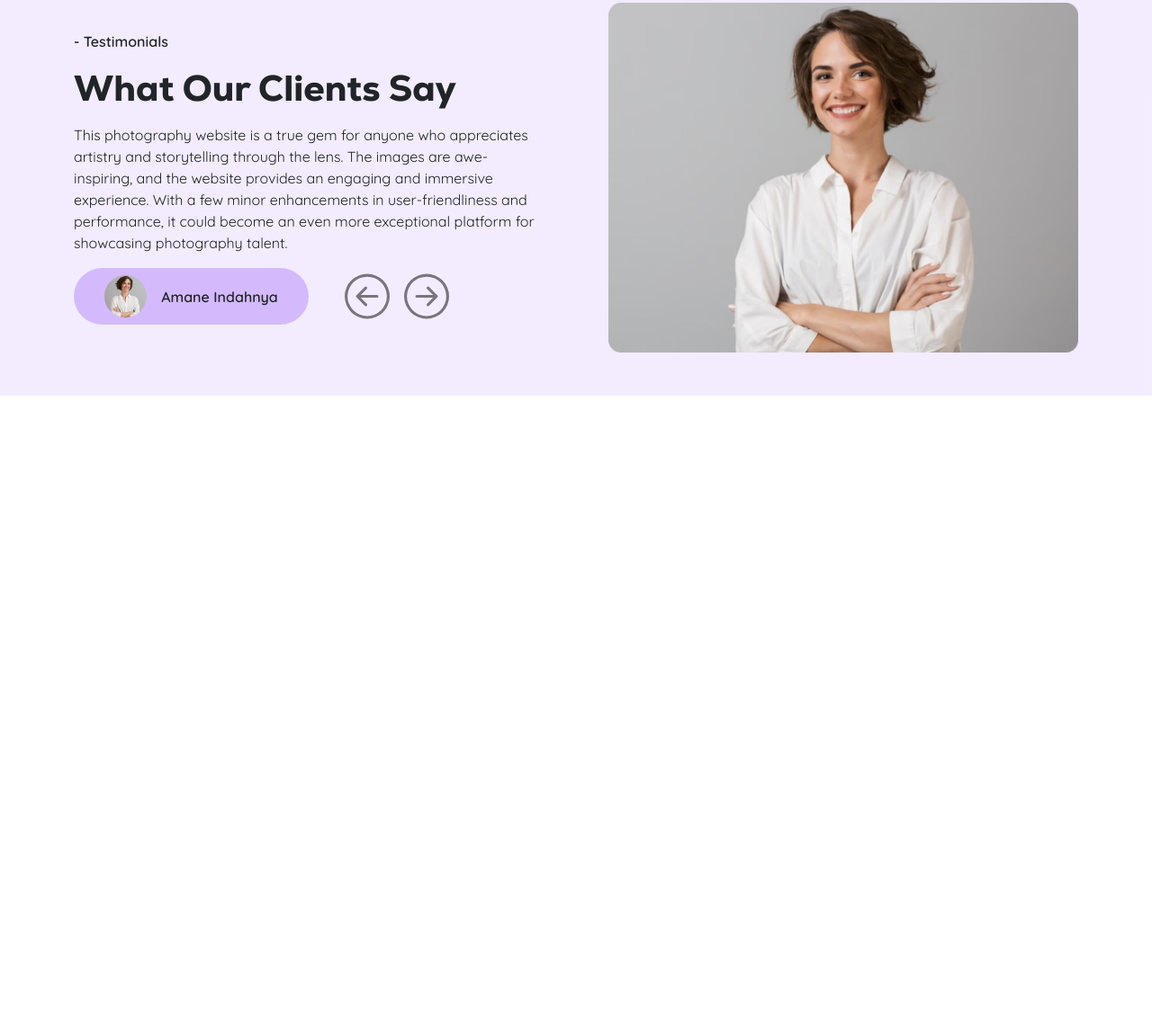
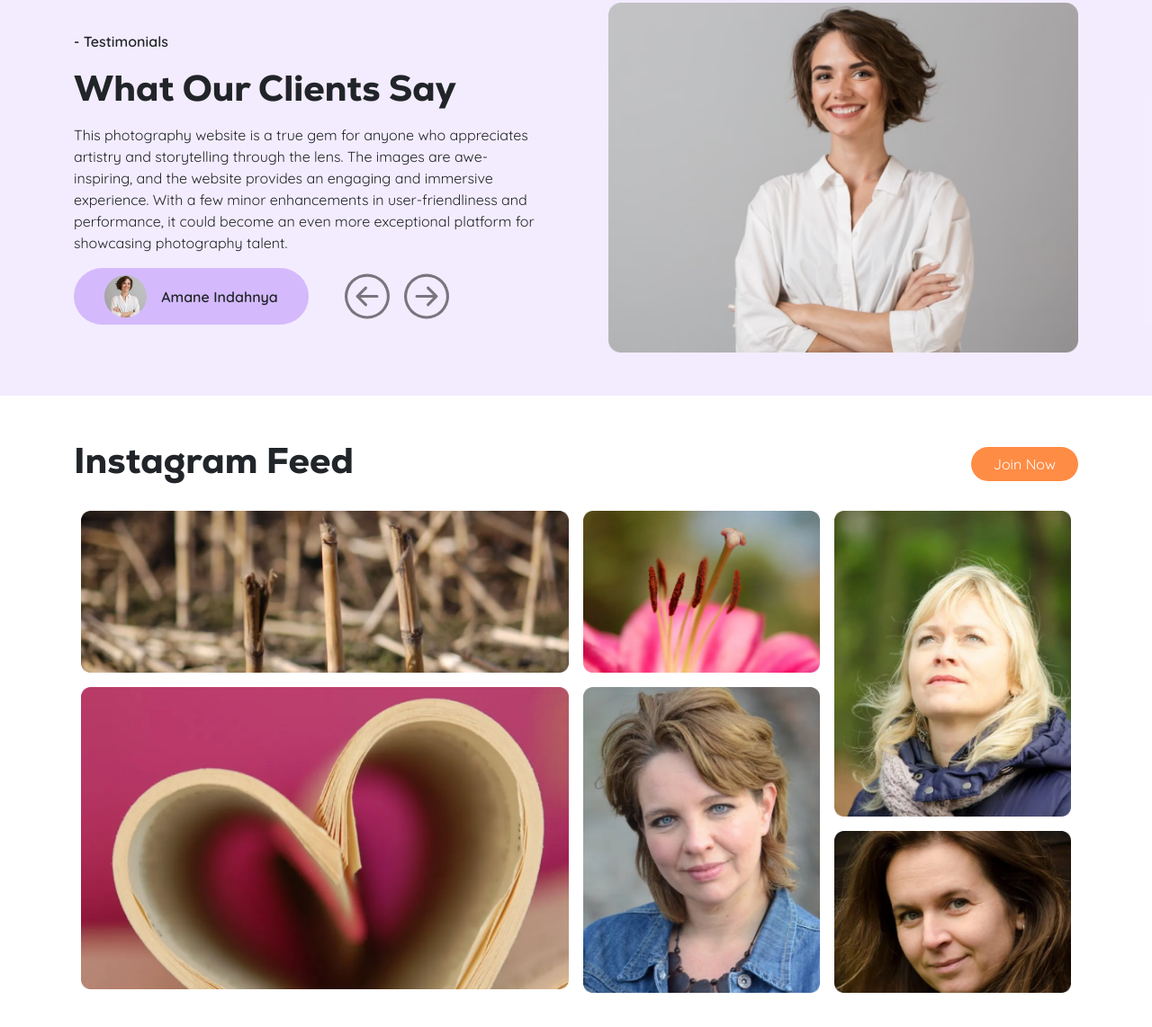
Before and after one commit to mominul-islam45/Bootstrap-assignment, a plain HTML site: page index.html in a window 1280 px wide. Shown: the part 3197-4339 px from the top of the page at 90% size. Before the commit the page ends 3637 px from the top, so only its background shows below. Drawn offline with nearby package versions, Linux system fonts and the light colour scheme.

Commit message:
Instagram-feed section added

```diff
--- a/index.html
+++ b/index.html
@@ -251,6 +251,39 @@
     <!-- ======= Testimonial section End ======= -->
 
 
+    <!-- ======= Instagram-feed section Start ======= -->
+    <div class="container py-5">
+        <div class="d-flex justify-content-between align-items-center pb-3">
+            <h1 class="title">Instagram Feed</h1>
+            <button class="btn btn-bg text-white px-4 rounded-5">Join Now</button>
+        </div>
+
+        <div class="container">
+            <div class="row">
+                <div class="col-12 col-md-6 p-2">
+                    <div class="row row-gap-3">
+                        <div class="col-12"><img src="images/instagram-imgs/instagram-img-1.png" alt="" class="w-100"></div>
+                        <div class="col-12"><img src="images/instagram-imgs/instagram-img-4.png" alt="" class="w-100"></div>
+                    </div>
+                </div>
+                <div class="col-6 col-md-3 p-2">
+                    <div class="row row-gap-3">
+                        <div class="col-12"><img src="images/instagram-imgs/instagram-img-2.png" alt="" class="w-100"></div>
+                        <div class="col-12"><img src="images/instagram-imgs/instagram-img-5.png" alt="" class="w-100"></div>
+                    </div>
+                </div>
+                <div class="col-6 col-md-3 p-2">
+                    <div class="row row-gap-3">
+                        <div class="col-12"><img src="images/instagram-imgs/instagram-img-3.png" alt="" class="w-100"></div>
+                        <div class="col-12"><img src="images/instagram-imgs/instagram-img-6.png" alt="" class="w-100"></div>
+                    </div>
+                </div>
+            </div>
+        </div>
+    </div>
+    <!-- ======= Instagram-feed section End ======= -->
+
+
 
 
 
```
Also changed, not shown: images/instagram-imgs/instagram-img-1.png (added), images/instagram-imgs/instagram-img-2.png (added), images/instagram-imgs/instagram-img-3.png (added), images/instagram-imgs/instagram-img-4.png (added), images/instagram-imgs/instagram-img-5.png (added), images/instagram-imgs/instagram-img-6.png (added).
